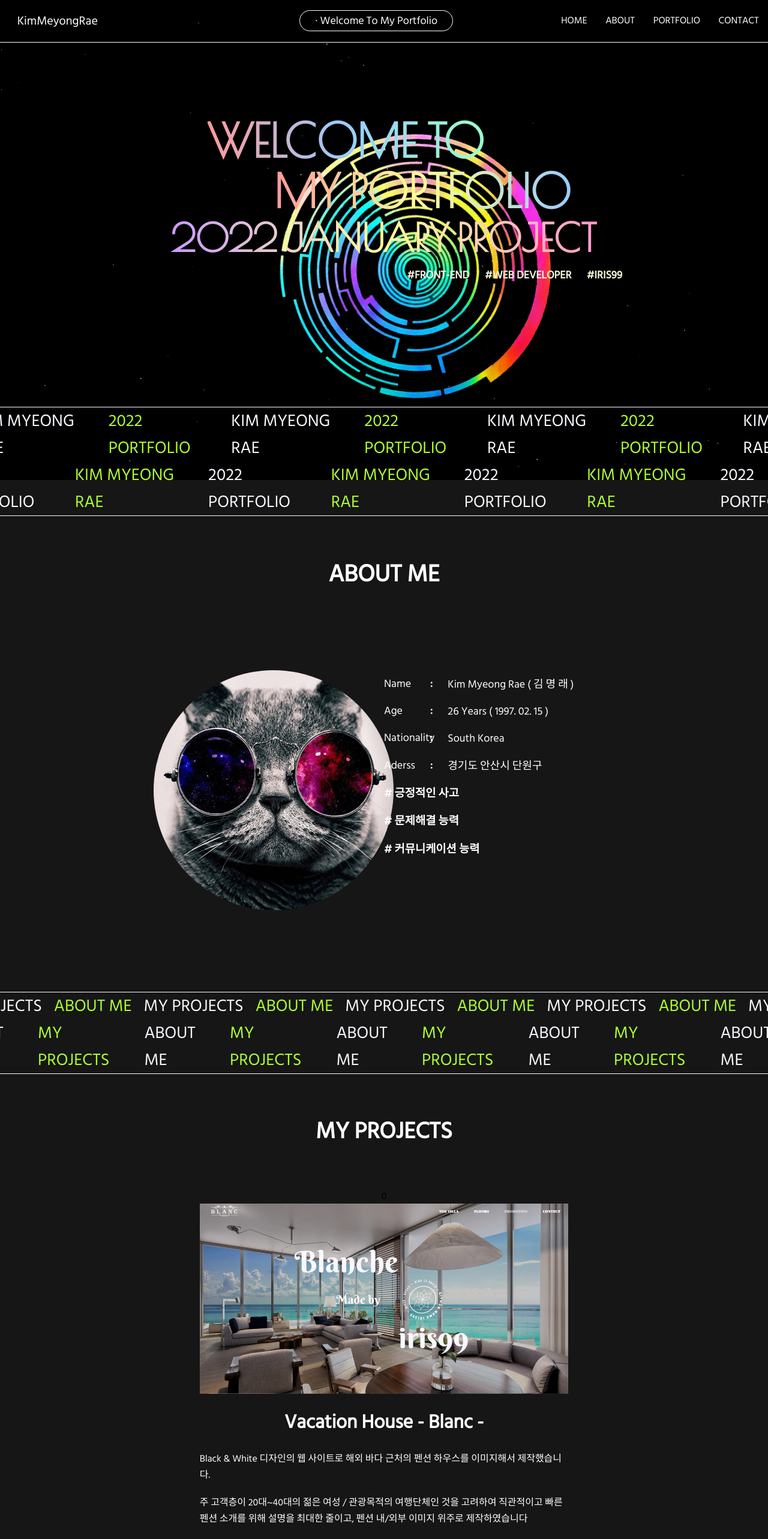
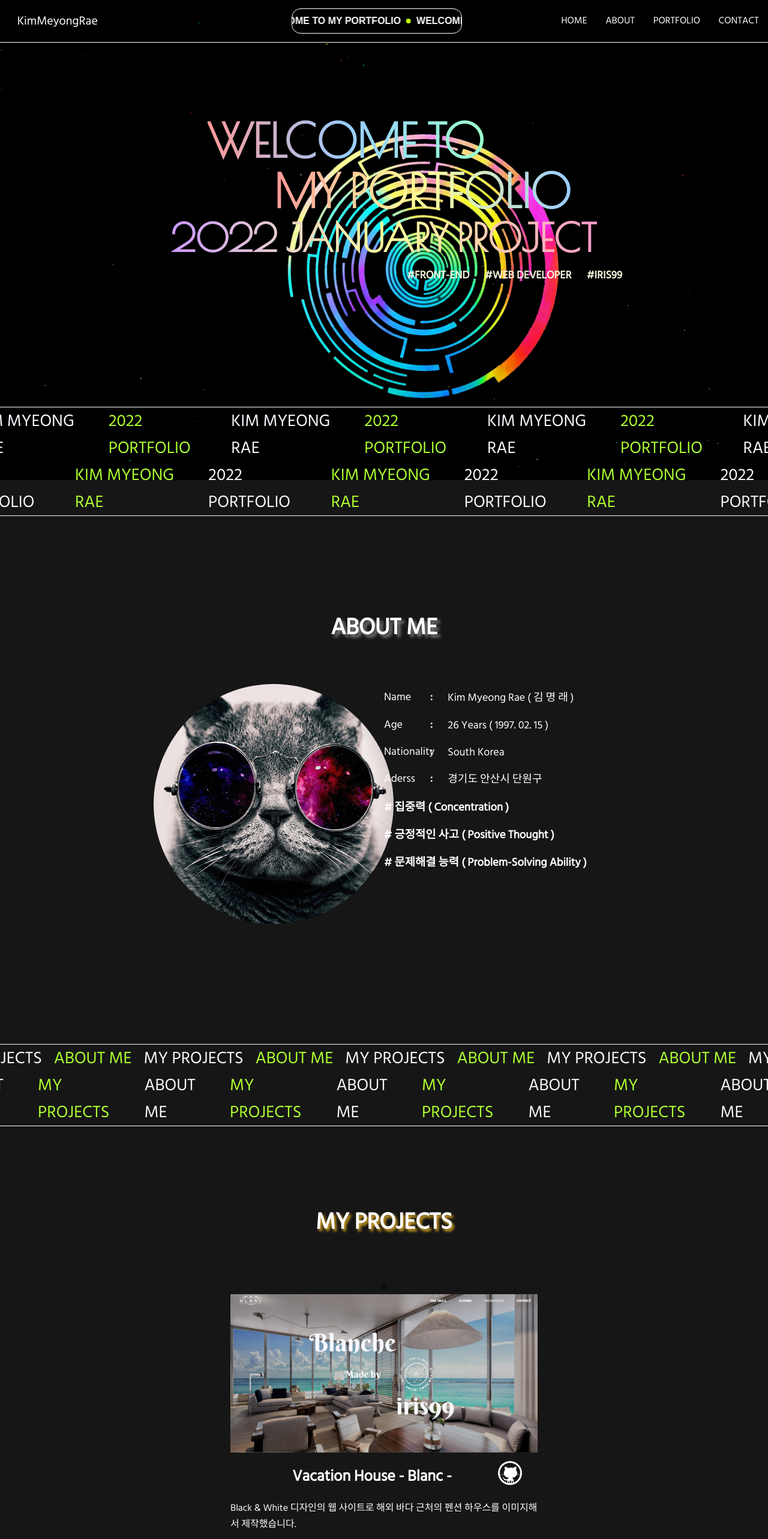
Before and after one commit to irisiris99/portfolio, a React (Create React App) app: page / in a window 1280 px wide. Shown: the top 2565 px of the page at 60% size. Built offline with nearby package versions, Linux system fonts and the light colour scheme.

Commit message:
01 27 Portfolio end

```diff
--- a/src/App.css
+++ b/src/App.css
@@ -71,6 +71,7 @@ p {
   border-bottom: 1px solid white;
   position: fixed;
 }
+
 .change_navbar {
   width: 100%;
   height: 70px;
@@ -83,40 +84,106 @@ p {
   background: #191919b8;
   backdrop-filter: saturate(180%) blur(20px);
 }
+
 .navbar_logo,
 .change_navbar .navbar_logo {
   width: 28%;
 }
+
 .navbar_logo a,
 .change_navbar .navbar_logo a {
   color: white;
   pointer-events: none;
   margin-left: 8%;
 }
-.navbar_btn,
-.change_navbar .navbar_btn {
-  width: 20%;
-  height: 35px;
-  background: none;
-  font-size: 18px;
-  color: white;
-  border: 1px solid white;
-  border-radius: 20px;
-  transition: 0.2s ease-in-out;
+
+.navbar__availability {
+  width: 22%;
+  height: 40px;
+  position: absolute;
+  left: 38%;
+  top: 20%;
+  border: solid 1px white;
+  display: flex;
+  align-items: center;
+  line-break: none;
+  border-radius: 15px;
+  cursor: pointer;
+  transition: 0.3s ease-out;
+  overflow: hidden;
+  white-space: nowrap;
 }
-.navbar_btn:hover {
+
+.navbar__availability:hover {
   border: 1px solid greenyellow;
 }
+
+.navbar__availability p:nth-child(1) {
+  font-weight: 600;
+  display: inline-block;
+  -webkit-animation: marquee 15s linear infinite;
+  animation: marquee 15s linear infinite;
+}
+
+.navbar__availability p:nth-child(2) {
+  font-weight: 600;
+  display: inline-block;
+  -webkit-animation: marquee2 15s linear infinite;
+  animation: marquee2 15s linear infinite;
+  -webkit-animation-delay: 7.5s;
+  animation-delay: 7.5s;
+  background-color: transparent;
+}
+
+.navbar__availability p {
+  color: white;
+  font-size: 16px;
+  font-family: Montreal-book, sans-serif;
+  transition: 0.3s ease-out;
+  display: flex;
+  will-change: transform;
+}
+
+.navbar__availability .dot {
+  width: 8px;
+  height: 8px;
+  background-color: #bfff07;
+  display: inline-block;
+  border-radius: 50px;
+  position: relative;
+  top: -1px;
+  left: 4px;
+}
+
+@keyframes marquee {
+  0% {
+    transform: translate(0);
+  }
+  100% {
+    transform: translate(-100%);
+  }
+}
+@keyframes marquee2 {
+  0% {
+    transform: translate(-50%);
+  }
+  100% {
+    transform: translate(-150%);
+  }
+}
+
 .navbar ul,
 .change_navbar ul {
   width: 30%;
   display: flex;
   justify-content: flex-end;
 }
+
 .navbar ul li,
 .change_navbar ul li {
   padding: 0% 4%;
 }
+
 .navbar ul li a,
 .change_navbar ul li a {
   font-size: 16px;
@@ -130,22 +197,26 @@ p {
   align-items: center;
   padding-top: 15%;
 }
+
 .Home-title h1 {
   font-size: 6vw;
   line-height: 110%;
   font-family: "Poiret One", cursive;
 }
+
 .Home-title2 {
   width: 100%;
   display: flex;
   justify-content: center;
   padding-left: 17%;
 }
+
 .Home-title2 h2 {
   font-size: 18px;
   padding: 1%;
   color: beige;
 }
+
 #Welcome {
   position: relative;
   right: 5%;
@@ -153,6 +224,7 @@ p {
   -webkit-background-clip: text;
   -webkit-text-fill-color: transparent;
 }
+
 #My {
   position: relative;
   left: 5%;
@@ -160,17 +232,19 @@ p {
   -webkit-background-clip: text;
   -webkit-text-fill-color: transparent;
 }
+
 #January {
   font-size: 5vw;
   background: linear-gradient(to right, #cc99ff, #ffff99, #ff99cc);
   -webkit-background-clip: text;
   -webkit-text-fill-color: transparent;
 }
+
 .title-box {
   position: absolute;
   z-index: -1;
   top: 23%;
-  left: 35%;
+  left: 36%;
   border-radius: 50%;
   overflow: hidden;
   animation: spin 4s linear infinite;
@@ -189,6 +263,7 @@ p {
   margin-top: 15%;
   overflow: hidden;
 }
+
 .transition-text {
   width: 200%;
   display: flex;
@@ -196,6 +271,7 @@ p {
   left: -20%;
   border-top: 1px solid white;
 }
+
 .transition-text p,
 .transition-text h4 {
   font-size: 28px;
@@ -203,9 +279,11 @@ p {
   padding: 0px 10px;
   color: ghostwhite;
 }
+
 .transition-text p {
   color: greenyellow;
 }
+
 .transition-text2 {
   width: 200%;
   display: flex;
@@ -213,6 +291,7 @@ p {
   left: -7%;
   border-bottom: 1px solid white;
 }
+
 .transition-text2 p,
 .transition-text2 h4 {
   font-size: 28px;
@@ -220,49 +299,63 @@ p {
   padding: 0px 10px;
   color: ghostwhite;
 }
+
 .transition-text2 h4 {
   color: greenyellow;
 }
+
 .About-Me {
   width: 100%;
   text-align: center;
+  padding: 5% 0%;
 }
+
 .About-Me h1 {
-  font-size: 40px;
-  padding-top: 5%;
+  font-size: 3vw;
+  padding-top: 7%;
+  text-shadow: 5px 5px 5px gray;
 }
+
 .About-Me .profile {
   width: 100%;
   display: flex;
   justify-content: center;
-  padding: 10% 0%;
+  padding: 5% 0%;
+  margin-bottom: 5%;
 }
+
 .About-Me .profile-img img {
   border-radius: 50%;
 }
+
 .About-Me .profile div {
   width: 30%;
 }
+
 .About-Me .profile-text {
   width: 100%;
   text-align: left;
 }
+
 .About-Me .profile-text div {
   width: 100%;
   display: flex;
   padding: 2% 0%;
 }
+
 .About-Me .profile-text p {
   width: 20%;
   font-size: 18px;
   font-weight: normal;
   color: white;
 }
+
 .About-Me .profile-text h5 {
   width: 3%;
   font-size: 18px;
   color: white;
 }
+
 .About-Me .profile-text h6 {
   width: 75%;
   font-size: 18px;
@@ -274,26 +367,49 @@ p {
 .Portfolio {
   width: 100%;
 }
+
 .Portfolio h1 {
   width: 100%;
   text-align: center;
-  padding-top: 5%;
+  padding-top: 10%;
   font-size: 3vw;
+  text-shadow: 3px 4px 4px goldenrod;
 }
+
 .slide {
-  width: 12%;
+  width: 10%;
   margin: auto;
   text-align: center;
 }
+
 .slide-text {
   width: 100%;
   text-align: left;
 }
+
 .slide-text h1 {
+  font-size: 2vw;
   text-align: center;
   padding: 2% 0%;
 }
+
 .slide-text p {
   width: 100%;
   padding: 1.5% 0%;
 }
+
+.slide-title-github {
+  display: flex;
+  justify-content: center;
+  align-items: center;
+}
+
+.slide-title-github a {
+  position: relative;
+  left: 15%;
+  transition: 0.15s ease-in;
+}
+
+.slide-title-github a:hover {
+  opacity: 0.8;
+}
--- a/src/component/Slider.tsx
+++ b/src/component/Slider.tsx
@@ -18,7 +18,7 @@ const Button = styled.button`
   padding: 0.5em 2em;
   color: coral;
   border-radius: 28px;
-	margin: 5% 15%;
+	margin: 1% 15%;
 	cursor: pointer;
   &:hover {
     transition: all 0.3s ease-in-out;
@@ -64,19 +64,25 @@ export default function Slider() {
 				<div className="slide">
 					<Slide img={img1} />
 					<div className="slide-text">
-						<h1>Vacation House - Blanc -</h1>
+						<div className="slide-title-github">
+							<h1>Vacation House - Blanc -</h1>
+							<a href="https://irisiris99.github.io/blanc/" target="_blank"><img src="imgs/github.png" /></a>
+						</div>
 						<p>Black & White 디자인의 웹 사이트로 해외 바다 근처의 펜션 하우스를 이미지해서 제작했습니다.</p>
 						<p>주 고객층이 20대~40대의 젊은 여성 / 관광목적의 여행단체인 것을 고려하여 직관적이고 빠른 펜션 소개를 위해 설명을 최대한 줄이고, 펜션 내/외부 이미지 위주로 제작하였습니다</p>
-						<p>TypeScript / React 개발 환경에 조금 더 익숙해지고 이해하기 위해 다양한 기능을 사용했습니다.</p>
+						<p>TypeScript / React 개발 환경에 익숙해지기 위해 다양한 기능을 알아보고 사용했습니다.</p>
 						<p><b>《 이번 프로젝트 작업 과정을 통해 얻은 경험 및 지식 》</b></p>
-						<p>※ useState, useEffect 를 활용해 Scroll 값 변화에 따라 이동하는 Background / Font 구현 <br/>※ framer-motion을 통한 Page Component 이동 시 Animation 효과 구현 <br />※ React-Router-Dom 으로 Page Components 관리 <br/>※ useRef로 지정된 Button onClick시 특정 HTML 태그 위치로 이동하는 기능 구현 <br />※ Redux 배열 형식의 State 관리 및 사용경험 </p>
+						<p>※ useState, useEffect 를 활용해 Scroll 값 변화에 따라 이동하는 Background / Font 구현 경험<br/>※ framer-motion을 통한 Page Component 이동 시 Animation 효과 구현 경험<br />※ React-Router-Dom 으로 Page Components 관리 경험<br/>※ useRef로 지정된 Button onClick시 특정 HTML 태그 위치로 이동하는 기능 구현 경험<br />※ Redux 배열 형식의 State 관리 경험 </p>
 						<h3>#HTML　#CSS　#TypeScript　#React　#React-Hooks　#Redux　#React-Router-Dom</h3>
 					</div>
 				</div>
 				<div className="slide">
 					<Slide img={img2} />
 					<div className="slide-text">
-						<h1>Benz Clone Coding Website</h1>
+						<div className="slide-title-github">
+							<h1>Benz Clone Coding Website</h1>
+							<a href="https://irisiris99.github.io/Benz/" target="_blank"><img src="imgs/github.png" /></a>
+						</div>
 						<p>Bezn Official Website를 참고하여 트렌디하고 직관적인 UI Design으로 리모델링 제작했습니다.</p>
 						<p>React 를 이해하고 개발환경 변화에 적응하는 것에 중점을 두었습니다.<br/>◎ 사용된 Background / Image 들은 Photoshop 으로 작업했습니다.</p>
 						<p><b>《 이번 프로젝트 작업 과정을 통해 얻은 경험 및 지식 》</b></p>
@@ -87,7 +93,10 @@ export default function Slider() {
 				<div className="slide">
 					<Slide img={img3} />
 					<div className="slide-text">
-						<h1>Aimer Clone Coding Website</h1>
+						<div className="slide-title-github">
+							<h1>Aimer Clone Coding Website -</h1>
+							<a href="https://irisiris99.github.io/Aimer/" target="_blank"><img src="imgs/github.png" /></a>
+						</div>
 						<p>개인적으로 좋아하는 가수 Aimer 의 Official Website를 리모델링 제작했습니다.</p>
 						<p>◎ 기존 Official Website를 최근 웹 디자인 트렌드중 하나인 Simple & Minimal 느낌에 12월 겨울 분위기에 맞게 제작했습니다. </p>
 						<p><b>《 이번 프로젝트 작업 과정을 통해 얻은 경험 및 지식 》</b></p>
@@ -98,12 +107,15 @@ export default function Slider() {
 				<div className="slide">
 					<Slide img={img4} />
 					<div className="slide-text">
-						<h1>Vacation House - Blanc -</h1>
-						<p>Black & White 디자인의 웹 사이트로 해외 바다 근처의 펜션 하우스를 이미지해서 제작했습니다.</p>
-						<p>주 고객층이 20대~40대의 젊은 여성 / 관광목적의 여행단체인 것을 고려하여 직관적이고 빠른 펜션 소개를 위해 설명을 최대한 줄이고, 펜션 내/외부 이미지 위주로 제작하였습니다</p>
-						<p>TypeScript / React 개발 환경에 조금 더 익숙해지고 이해하기 위해 다양한 기능을 사용했습니다.</p>
-						<p>※ useState, useEffect 를 활용해 Scroll 값 변화에 따라 이동하는 Background / Font 구현 <br/>※ framer-motion을 통한 Page Component 이동 시 Animation 효과 구현 <br />※ React-Router-Dom 으로 Page Components 관리 <br/>※ useRef로 지정된 Button onClick시 특정 HTML 태그 위치로 이동하는 기능 구현 <br />※ Redux를 통한 State 관리 </p>
-						<h3>#HTML　#CSS　#TypeScript　#React　#React-Hooks　#Redux　#React-Router-Dom</h3>
+						<div className="slide-title-github">
+							<h1>Vanila JavaScript To-Do-List -</h1>
+							<a href="https://irisiris99.github.io/To-Do-List/" target="_blank"><img src="imgs/github.png" /></a>
+						</div>
+						<p>JavaScript를 조금 더 깊게 이해하기 위해 작업한 프로젝트 입니다.</p>
+						<p>◎ NomadCoder JS 강의를 통해 기능을 이해 & 구현하며 작업을 진행했습니다.</p>
+						<p><b>《 이번 프로젝트 작업 과정을 통해 얻은 경험 및 지식 》</b></p>
+						<p>※ localStorage에 input값과 함께 저장된 username을 H1 태그에 나타내주는 Login 기능 구현 경험<br/>※ Data Object를 활용해 현재 Hours, Minutes, Seconds 를 1초마다 나타내주는 Clock기능 구현 경험<br />※ Math.random + Math.floor을 통해 Random Background Image / Random 명언 기능 구현 경험<br/>※ addEventListener, JSON.stringify 등의 다양한 기능과 함수를 이용한 To-Do-List 등록/삭제 구현 경험<br />※ openweathermap의 날씨 API를 받아와서 나타내주는 기능 구현 경험</p>
+						<h3>#HTML　#CSS　#JavaScript</h3>
 					</div>
 				</div>
       </SliderContainer>
--- a/src/component/navbar.tsx
+++ b/src/component/navbar.tsx
@@ -1,7 +1,25 @@
-import React, { useEffect, useState } from 'react';
+import React, { useEffect, useRef, useState } from 'react';
 import { Link } from 'react-router-dom';
 
 function Navbar() {
+	const HomeRef = useRef<HTMLDivElement>(null);
+  const onHomeClick = () => {
+    HomeRef.current?.scrollIntoView({ behavior: 'smooth' });
+      };
+
+  const AboutRef = useRef<HTMLDivElement>(null);
+  const onAboutClick = () => {
+    AboutRef.current?.scrollIntoView({ behavior: 'smooth' });
+      };
+
+  const PortRef = useRef<HTMLDivElement>(null);
+  const onPortClick = () => {
+    PortRef.current?.scrollIntoView({ behavior: 'smooth' });
+      };
+	const ContactRef = useRef<HTMLDivElement>(null);
+	const onContactClick = () => {
+		ContactRef.current?.scrollIntoView({ behavior: 'smooth' });
+			};
 	const [scrollPosition, setScrollPosition] = useState(0);
   const updateScroll = () => {
       setScrollPosition(window.scrollY || document.documentElement.scrollTop);
@@ -15,12 +33,25 @@ function Navbar() {
 				<div className="navbar_logo">
 					<a href="#">KimMeyongRae</a>
 				</div>
-				<button className="navbar_btn">· Welcome To My Portfolio</button>
+				<a className="navbar__availability--link">
+            <div className="navbar__availability">
+                <p>
+                    WELCOME TO MY PORTFOLIO <span className="dot"></span>&nbsp;&nbsp;
+                    WELCOME TO MY PORTFOLIO <span className="dot"></span>&nbsp;&nbsp;
+                    WELCOME TO MY PORTFOLIO <span className="dot"></span>&nbsp;&nbsp;
+                </p>
+                <p>
+                    WELCOME TO MY PORTFOLIO <span className="dot"></span>&nbsp;&nbsp;
+                    WELCOME TO MY PORTFOLIO <span className="dot"></span>&nbsp;&nbsp;
+                    WELCOME TO MY PORTFOLIO <span className="dot"></span>&nbsp;&nbsp;
+                </p>
+            </div>
+        </a>
 				<ul>
-					<li><a href="#">HOME</a></li>
-					<li><a href="#">ABOUT</a></li>
-					<li><a href="#">PORTFOLIO</a></li>
-					<li><a href="#">CONTACT</a></li>
+					<li><a href="#" onClick={onHomeClick}>HOME</a></li>
+					<li><a href="#" onClick={onAboutClick}>ABOUT</a></li>
+					<li><a href="#" onClick={onPortClick}>PORTFOLIO</a></li>
+					<li><a href="#" onClick={onContactClick}>CONTACT</a></li>
 				</ul>
     	</div>
 		</div>
--- a/src/pages/Home.tsx
+++ b/src/pages/Home.tsx
@@ -1,4 +1,4 @@
-import React, { Component, useEffect, useState } from 'react';
+import React, { Component, useEffect, useRef, useState } from 'react';
 import Navbar from '../component/navbar';
 import Particles from '../component/Particles';
 import Slider from '../component/Slider';
@@ -15,6 +15,8 @@ function Home() {
     </div>
   );
 }
+
+
 
 function HomeContent () {
   return (
@@ -111,13 +113,13 @@ function AboutContent () {
               <h6>　경기도 안산시 단원구</h6>
             </div>
             <div>
-              <h3># 긍정적인 사고</h3>
+              <h3># 집중력 ( Concentration  )</h3>
             </div>
             <div>
-              <h3># 문제해결 능력</h3>
+              <h3># 긍정적인 사고 ( Positive Thought )</h3>
             </div>
             <div>
-              <h3># 커뮤니케이션 능력</h3>
+              <h3># 문제해결 능력 ( Problem-Solving Ability )</h3>
             </div>
           </div>
         </div>
```
Also changed, not shown: public/imgs/github.png (added).
